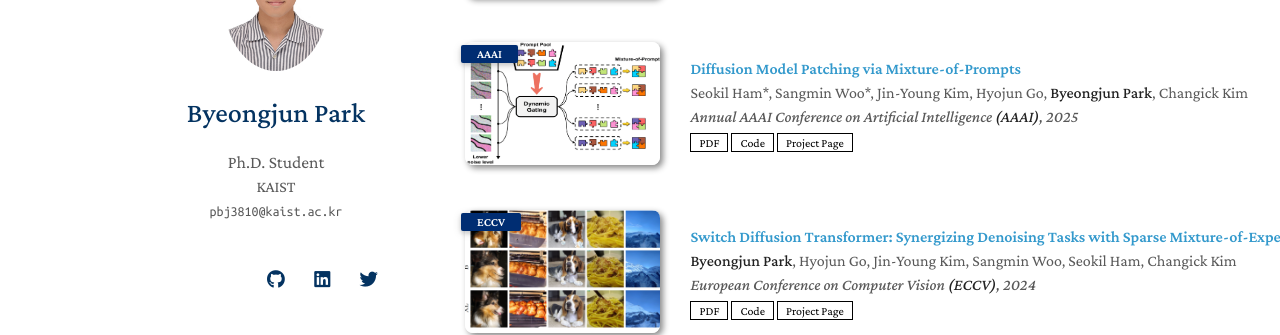
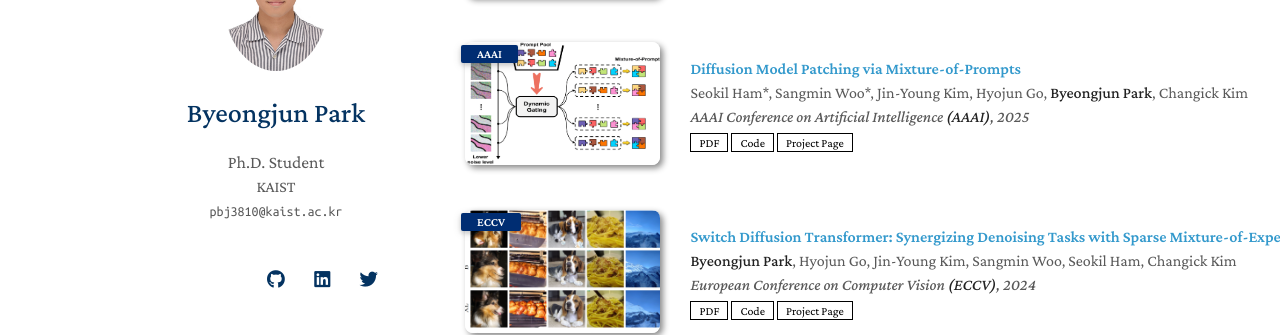
Before and after one commit to byeongjun-park/byeongjun-park.github.io, a Jekyll site: the page built from index.md, in a window 1280 px wide and 900 px high, scrolled down 1205 px. Shown: the part 152-487 px from the top of the window. Built offline with Jekyll 4.4.1, drawn with Linux system fonts in a browser that asks for light colours; nearby versions of some CDN libraries; a style sheet for code colours, icons or effects is not loaded; our own code applies the rules of GitHub Pages for plain Markdown files.

Commit message:
profile update

```diff
--- a/_data/conference.yml
+++ b/_data/conference.yml
@@ -11,7 +11,7 @@ main:
   - title: "Diffusion Model Patching via Mixture-of-Prompts"
     authors: Seokil Ham*, Sangmin Woo*, Jin-Young Kim, Hyojun Go, <strong>Byeongjun Park</strong>, Changick Kim
     conference_short: AAAI
-    conference: Annual AAAI Conference on Artificial Intelligence <strong>(AAAI)</strong>, 2025
+    conference: AAAI Conference on Artificial Intelligence <strong>(AAAI)</strong>, 2025
     code: https://github.com/sangminwoo/DMP
     page: https://sangminwoo.github.io/DMP/
     pdf: https://arxiv.org/pdf/2405.17825
```
Also changed, not shown: 1 other file.
